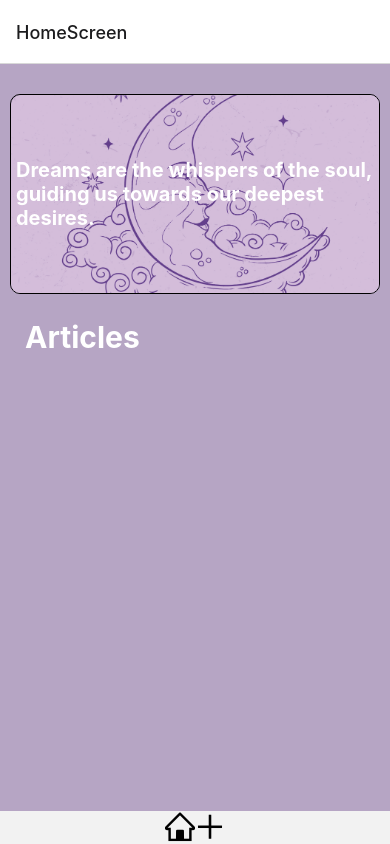
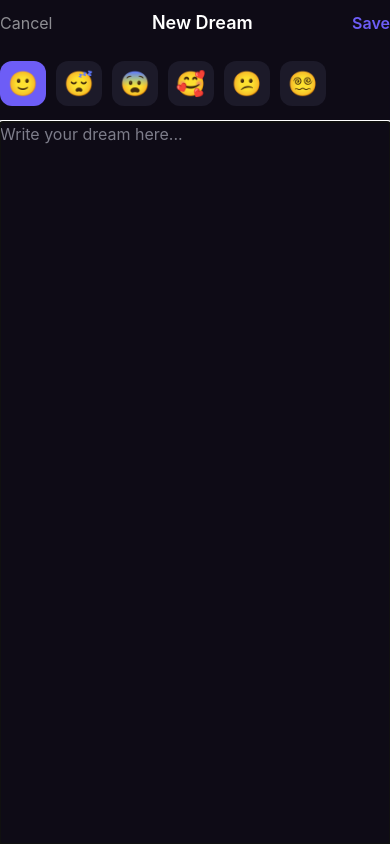
Before and after one commit to eyluldalkiran/DreamLog, a React Native app: screen /AddDream in a window 390 px wide. Built offline with nearby package versions, Linux system fonts and the light colour scheme; no server answers.

Commit message:
new ui changes

```diff
--- a/App.js
+++ b/App.js
@@ -12,6 +12,7 @@ import CustomTab from "./src/components/CustomTabBar";
 import AntDesign from "@expo/vector-icons/AntDesign";
 import ChatScreen from "./src/screens/ChatScreen";
 import ArticleDetailScreen from "./src/screens/ArticleDetailScreen";
+import AddDream from "./src/screens/AddDreamScreen";
 
 const Tab = createBottomTabNavigator();
 export default function App() {
@@ -32,7 +33,11 @@ export default function App() {
   function HomeStack() {
     return (
       <Stack.Navigator>
-        <Stack.Screen name="HomeScreen" component={Home} />
+        <Stack.Screen
+          name="HomeScreen"
+          component={Home}
+          options={{ headerShown: false }}
+        />
         <Stack.Screen name="ArticleScreen" component={ArticleDetailScreen} />
       </Stack.Navigator>
     );
@@ -69,6 +74,11 @@ export default function App() {
           component={MainTabNavigator}
           options={{ headerShown: false }}
         />
+        <Stack.Screen
+          name="AddDream"
+          component={AddDream}
+          options={{ headerShown: false }}
+        />
       </Stack.Navigator>
     </NavigationContainer>
   );
--- /dev/null
+++ b/src/screens/AddDreamScreen/index.js
@@ -0,0 +1,69 @@
+import React, { useState } from "react";
+import { SafeAreaView, View, Text, TextInput, Pressable } from "react-native";
+
+import { styles } from "./styles";
+
+const MOODS = ["🙂", "😴", "😨", "🥰", "😕", "😵‍💫"];
+
+const AddDream = ({ navigation }) => {
+  const [text, setText] = useState("");
+  const [mood, setMood] = useState("🙂");
+
+  const handleSave = () => {
+    if (!text.trim()) return;
+
+    const newDream = {
+      id: Date.now().toString(),
+      mood,
+      text,
+      date: new Date().toDateString(),
+    };
+
+    // Şimdilik sadece geri dönüyoruz
+    // Bir sonraki adımda AsyncStorage bağlayacağız
+    navigation.goBack();
+  };
+
+  return (
+    <SafeAreaView style={styles.container}>
+      {/* Header */}
+      <View style={styles.header}>
+        <Pressable onPress={() => navigation.goBack()}>
+          <Text style={styles.cancel}>Cancel</Text>
+        </Pressable>
+
+        <Text style={styles.headerTitle}>New Dream</Text>
+
+        <Pressable onPress={handleSave}>
+          <Text style={styles.save}>Save</Text>
+        </Pressable>
+      </View>
+
+      {/* Mood Picker */}
+      <View style={styles.moodContainer}>
+        {MOODS.map((item) => (
+          <Pressable
+            key={item}
+            style={[styles.moodItem, mood === item && styles.moodSelected]}
+            onPress={() => setMood(item)}
+          >
+            <Text style={styles.moodText}>{item}</Text>
+          </Pressable>
+        ))}
+      </View>
+
+      {/* Dream Input */}
+      <TextInput
+        style={styles.input}
+        placeholder="Write your dream here..."
+        placeholderTextColor="#7D7D8A"
+        multiline
+        autoFocus
+        value={text}
+        onChangeText={setText}
+      />
+    </SafeAreaView>
+  );
+};
+
+export default AddDream;
--- /dev/null
+++ b/src/screens/AddDreamScreen/styles.js
@@ -0,0 +1,58 @@
+import { StyleSheet } from "react-native";
+
+export const styles = StyleSheet.create({
+  container: {
+    flex: 1,
+    backgroundColor: "#0E0B16",
+    paddingHorizontal: 16,
+  },
+
+  // Header
+  header: {
+    flexDirection: "row",
+    alignItems: "center",
+    justifyContent: "space-between",
+    paddingVertical: 12,
+  },
+  headerTitle: {
+    fontSize: 18,
+    fontWeight: "600",
+    color: "#FFFFFF",
+  },
+  cancel: {
+    fontSize: 16,
+    color: "#8E8E93",
+  },
+  save: {
+    fontSize: 16,
+    color: "#6D5DF6",
+    fontWeight: "600",
+  },
+
+  // Mood picker
+  moodContainer: {
+    flexDirection: "row",
+    marginVertical: 16,
+  },
+  moodItem: {
+    marginRight: 10,
+    padding: 8,
+    borderRadius: 12,
+    backgroundColor: "#1C1A29",
+  },
+  moodSelected: {
+    backgroundColor: "#6D5DF6",
+  },
+  moodText: {
+    fontSize: 24,
+  },
+
+  // Input
+  input: {
+    flex: 1,
+    fontSize: 16,
+    color: "#FFFFFF",
+    textAlignVertical: "top",
+    lineHeight: 24,
+  },
+});
--- a/src/screens/HomeScreen/index.js
+++ b/src/screens/HomeScreen/index.js
@@ -1,83 +1,85 @@
-import React, { useEffect, useRef, useState } from "react";
+import React, { useEffect, useState } from "react";
+import { SafeAreaView, View, Text, FlatList, Pressable } from "react-native";
 
-import {
-  SafeAreaView,
-  View,
-  Text,
-  Image,
-  Button,
-  FlatList,
-} from "react-native";
+import { styles } from "./styles";
 
-import DreamWordCard from "../../components/DreamWordCard";
-import nicewords from "../../../assets/nicewords.json";
-import { styles } from "./styles";
-import axios from "axios";
-import ArticleCard from "../../components/ArticleCard";
+const MOCK_DREAMS = [
+  {
+    id: "1",
+    mood: "😨",
+    title: "Lost in a city",
+    text: "I was running through narrow streets and couldn’t find my way out.",
+    date: "Aug 11",
+  },
+  {
+    id: "2",
+    mood: "🙂",
+    title: "Flying again",
+    text: "I was flying above the clouds and felt completely free.",
+    date: "Aug 10",
+  },
+];
 
 const Home = ({ navigation }) => {
-  const [data, setData] = useState(nicewords);
-  const [articles, setArticles] = useState([]);
-  const [currentIndex, setCurrentIndex] = useState(0);
-  const flatListRef = useRef(null);
+  const [dreams, setDreams] = useState([]);
 
   useEffect(() => {
-    const interval = setInterval(() => {
-      setCurrentIndex((prevIndex) =>
-        prevIndex === nicewords.length - 1 ? 0 : prevIndex + 1
-      );
-    }, 10000);
-
-    return () => clearInterval(interval);
+    // şimdilik mock, sonra storage
+    setDreams(MOCK_DREAMS);
   }, []);
 
-  useEffect(() => {
-    const getArticles = async () => {
-      const res = await axios.get("http://localhost:3000/articles");
-      setArticles(res.data);
-    };
-    getArticles();
-  }, []);
-  useEffect(() => {
-    if (flatListRef.current) {
-      flatListRef.current.scrollToIndex({
-        index: currentIndex,
-        animated: true,
-      });
-    }
-  }, [currentIndex]);
-  const renderItem = ({ item }) => {
-    return <DreamWordCard word={item.word} />;
-  };
-  const renderCard = ({ item }) => {
+  const renderDream = ({ item }) => {
     return (
-      <ArticleCard article={item} onPress={() => navigateArticleScreen(item)} />
+      <Pressable
+        style={styles.dreamCard}
+        onPress={() => navigation.navigate("DreamDetail", { dream: item })}
+      >
+        <Text style={styles.mood}>{item.mood}</Text>
+
+        <View style={styles.cardContent}>
+          <Text style={styles.cardTitle}>{item.title || "Untitled Dream"}</Text>
+          <Text style={styles.cardText} numberOfLines={2}>
+            {item.text}
+          </Text>
+          <Text style={styles.cardDate}>{item.date}</Text>
+        </View>
+      </Pressable>
     );
   };
-  const navigateArticleScreen = (item) => {
-    navigation.navigate("ArticleScreen", { article: item });
-  };
+
+  const renderEmptyState = () => (
+    <View style={styles.emptyContainer}>
+      <Text style={styles.emptyEmoji}>🌙</Text>
+      <Text style={styles.emptyTitle}>No dreams yet</Text>
+      <Text style={styles.emptySubtitle}>
+        Write your first dream and start remembering more.
+      </Text>
+    </View>
+  );
+
   return (
     <SafeAreaView style={styles.container}>
-      <View style={styles.card}>
-        <FlatList
-          ref={flatListRef}
-          data={data}
-          keyExtractor={(item) => item.id.toString()}
-          renderItem={renderItem}
-          horizontal
-          pagingEnabled
-          scrollEnabled={false}
-        />
+      <View style={styles.header}>
+        <Text style={styles.headerTitle}>Dreamlog</Text>
+        <Text style={styles.headerSubtitle}>Your dream journal</Text>
       </View>
-      <Text style={styles.title}>Articles</Text>
+
       <FlatList
-        data={articles}
-        keyExtractor={(item) => item.id.toString()}
-        renderItem={renderCard}
-        horizontal
+        data={dreams}
+        keyExtractor={(item) => item.id}
+        renderItem={renderDream}
+        ListEmptyComponent={renderEmptyState}
+        contentContainerStyle={{ paddingBottom: 120 }}
       />
+
+      <Pressable
+        style={styles.fab}
+        onPress={() => navigation.navigate("AddDream")}
+      >
+        <Text style={styles.fabIcon}>＋</Text>
+      </Pressable>
     </SafeAreaView>
   );
 };
+
 export default Home;
--- a/src/screens/HomeScreen/styles.js
+++ b/src/screens/HomeScreen/styles.js
@@ -3,17 +3,95 @@ import { StyleSheet } from "react-native";
 export const styles = StyleSheet.create({
   container: {
     flex: 1,
-    backgroundColor: "#B6A5C4",
+    backgroundColor: "#0E0B16", // dark dreamy
+    paddingHorizontal: 16,
   },
-  card: {
-    marginTop: 20,
+
+  // Header
+  header: {
+    marginTop: 12,
+    marginBottom: 16,
   },
-  title: {
-    fontSize: 30,
-    padding: 5,
-    marginLeft: 20,
-    margin: 10,
-    fontWeight: "bold",
-    color: "white",
+  headerTitle: {
+    fontSize: 28,
+    fontWeight: "700",
+    color: "#FFFFFF",
+  },
+  headerSubtitle: {
+    fontSize: 14,
+    color: "#A1A1AA",
+    marginTop: 2,
+  },
+
+  // Dream Card
+  dreamCard: {
+    flexDirection: "row",
+    backgroundColor: "#1C1A29",
+    borderRadius: 16,
+    padding: 16,
+    marginBottom: 12,
+  },
+  mood: {
+    fontSize: 28,
+    marginRight: 12,
+  },
+  cardContent: {
+    flex: 1,
+  },
+  cardTitle: {
+    fontSize: 16,
+    fontWeight: "600",
+    color: "#FFFFFF",
+    marginBottom: 4,
+  },
+  cardText: {
+    fontSize: 14,
+    color: "#C7C7CC",
+  },
+  cardDate: {
+    marginTop: 8,
+    fontSize: 12,
+    color: "#8E8E93",
+  },
+
+  // Empty State
+  emptyContainer: {
+    alignItems: "center",
+    marginTop: 80,
+  },
+  emptyEmoji: {
+    fontSize: 48,
+    marginBottom: 12,
+  },
+  emptyTitle: {
+    fontSize: 18,
+    fontWeight: "600",
+    color: "#FFFFFF",
+    marginBottom: 4,
+  },
+  emptySubtitle: {
+    fontSize: 14,
+    color: "#A1A1AA",
+    textAlign: "center",
+    paddingHorizontal: 24,
+  },
+
+  // FAB
+  fab: {
+    position: "absolute",
+    right: 24,
+    bottom: 32,
+    width: 64,
+    height: 64,
+    borderRadius: 32,
+    backgroundColor: "#6D5DF6",
+    alignItems: "center",
+    justifyContent: "center",
+    elevation: 6,
+  },
+  fabIcon: {
+    fontSize: 32,
+    color: "#FFFFFF",
+    marginBottom: 2,
   },
 });
```
